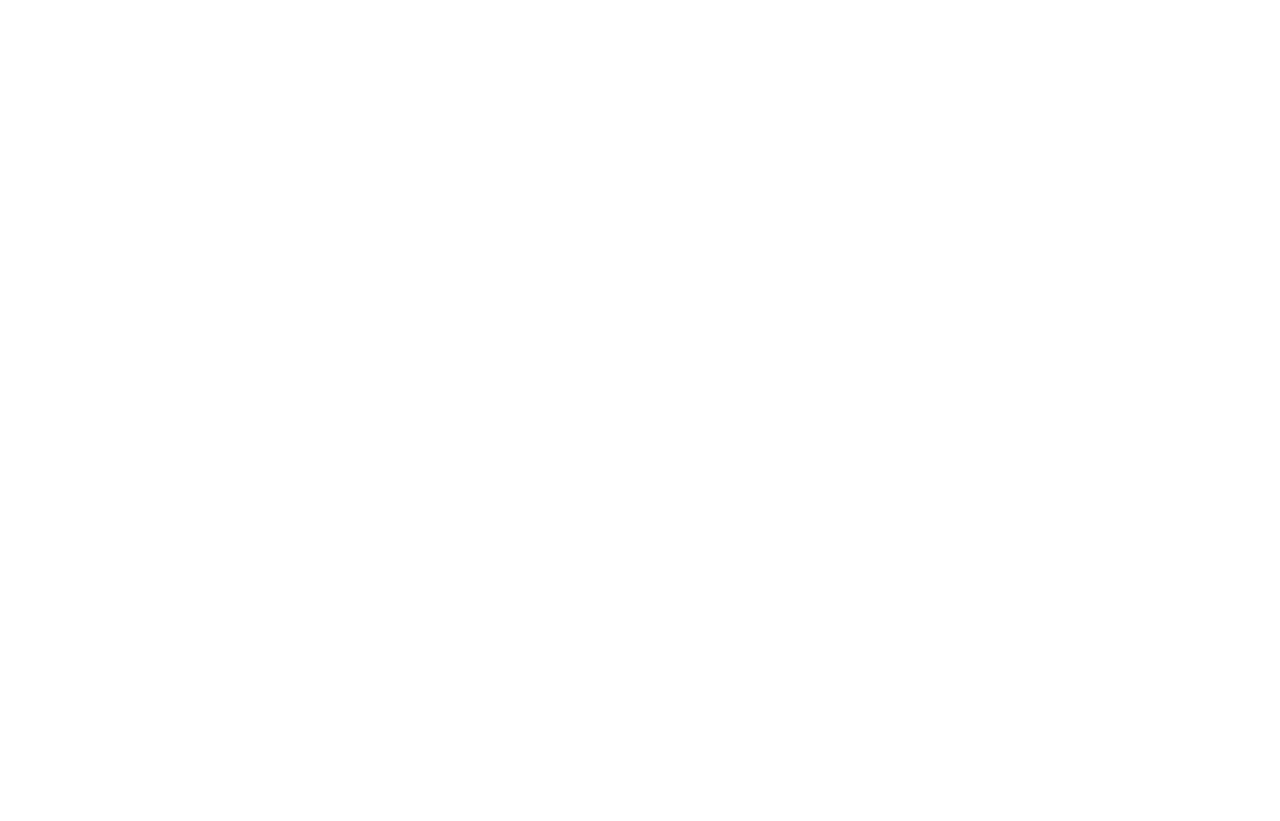
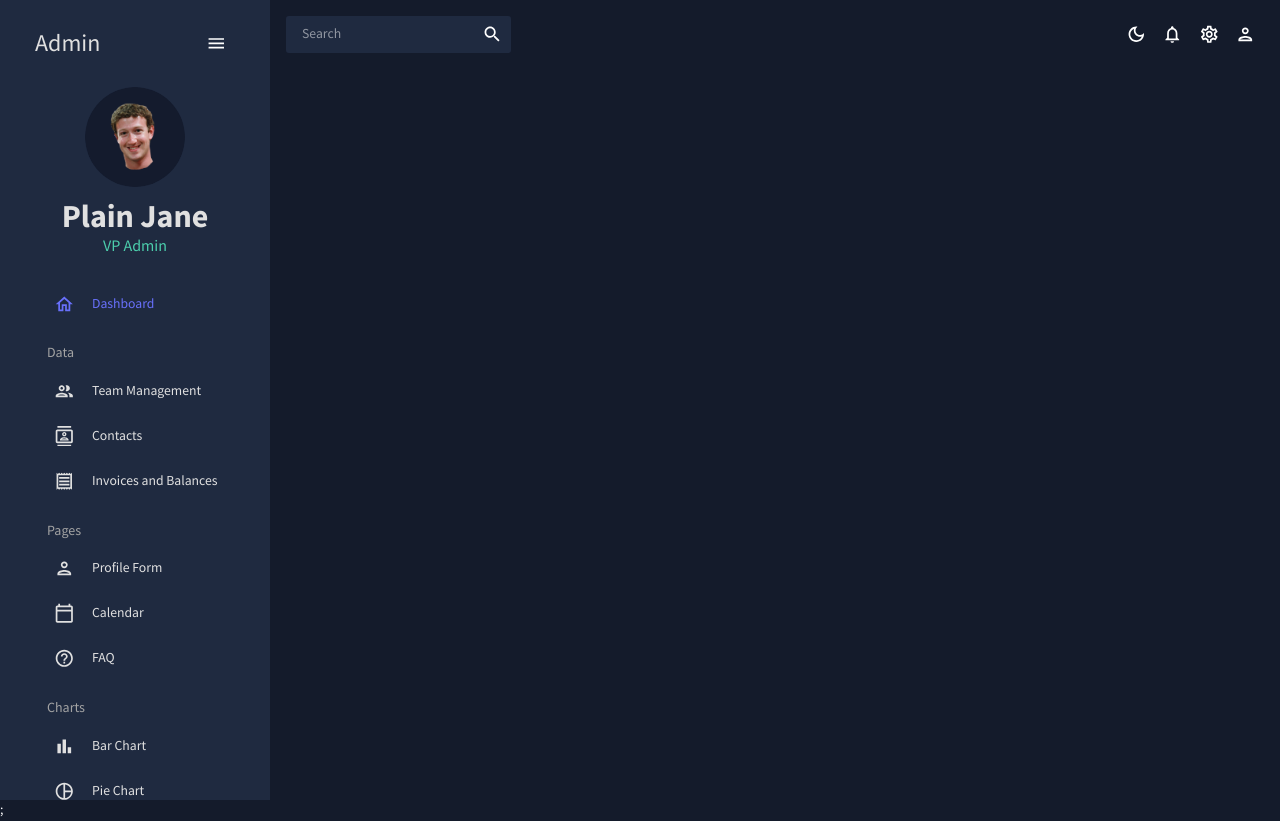
Before and after one commit to Williamskj/React-Admin-Dashboard, a React (Create React App) app: page /calendar in a window 1280 px wide. Before the commit this address had no page. Built offline with nearby package versions, Linux system fonts and the light colour scheme.

Commit message:
Fix to Sidebar and imports, along with symtax

```diff
--- a/src/scenes/global/Sidebar.jsx
+++ b/src/scenes/global/Sidebar.jsx
@@ -10,13 +10,12 @@ import ContactsOutlinedIcon from "@mui/icons-material/ContactsOutlined";
 import ReceiptOutlinedIcon from "@mui/icons-material/ReceiptOutlined";
 import PersonOutlinedIcon from "@mui/icons-material/PersonOutlined";
 import CalendarTodayOutlinedIcon from "@mui/icons-material/CalendarTodayOutlined";
-import HelpOutlinedIcon from "@mui/icons-material/HelpOutlined";
+import HelpOutlineOutlinedIcon from "@mui/icons-material/HelpOutlineOutlined";
 import BarChartOutlinedIcon from "@mui/icons-material/BarChartOutlined";
 import PieChartOutlineOutlinedIcon from "@mui/icons-material/PieChartOutlineOutlined";
 import TimelineOutlinedIcon from "@mui/icons-material/TimelineOutlined";
 import MenuOutlinedIcon from "@mui/icons-material/MenuOutlined";
 import MapOutlinedIcon from "@mui/icons-material/MapOutlined";
-import { color } from "@mui/system";
 
 const Item = ({ title, to, icon, selected, setSelected }) => {
   const theme = useTheme();
@@ -24,7 +23,7 @@ const Item = ({ title, to, icon, selected, setSelected }) => {
   return (
     <MenuItem
       active={selected === title}
-      style={{ color: colors.grey[100] }}
+      style={{color: colors.grey[100]}}
       onClick={() => setSelected(title)}
       icon={icon}
     >
@@ -52,7 +51,7 @@ const Sidebar = () => {
         "& .pro-inner-item": {
           padding: "5px 35px 5px 20px !important",
         },
-        " & .pro-inner-item:hover": {
+        "& .pro-inner-item:hover": {
           color: "#868dfb !important",
         },
         "& .pro-menu-item.active": {
@@ -87,6 +86,7 @@ const Sidebar = () => {
               </Box>
             )}
           </MenuItem>
+
           {/* User */}
           {!isCollapsed && (
             <Box mb="25px">
@@ -101,16 +101,15 @@ const Sidebar = () => {
               </Box>
               <Box textAlign="center">
                 <Typography
-                  varient="h2"
+                  variant="h2"
                   color={colors.grey[100]}
                   fontWeight="bold"
                   sx={{ m: "10px 0 0 0" }}
                 >
-                  {" "}
                   Plain Jane
                 </Typography>
-                <Typography varient="h5" color={color.greenAccent[500]}>
-                  VP Fancy admin
+                <Typography variant="h5" color={colors.greenAccent[500]}>
+                  VP Admin
                 </Typography>
               </Box>
             </Box>
@@ -129,7 +128,7 @@ const Sidebar = () => {
             <Typography
               variant="h6"
               color={colors.grey[300]}
-              sx={{ m: "15px 0 5px 20px " }}
+              sx={{ m: "15px 0 5px 20px" }}
             >
               Data
             </Typography>
@@ -154,10 +153,11 @@ const Sidebar = () => {
               selected={selected}
               setSelected={setSelected}
             />
+
             <Typography
               variant="h6"
               color={colors.grey[300]}
-              sx={{ m: "15px 0 5px 20px " }}
+              sx={{ m: "15px 0 5px 20px" }}
             >
               Pages
             </Typography>
@@ -178,14 +178,15 @@ const Sidebar = () => {
             <Item
               title="FAQ"
               to="/faq"
-              icon={<HelpOutlinedIcon />}
+              icon={<HelpOutlineOutlinedIcon />}
               selected={selected}
               setSelected={setSelected}
             />
+
             <Typography
               variant="h6"
               color={colors.grey[300]}
-              sx={{ m: "15px 0 5px 20px " }}
+              sx={{ m: "15px 0 5px 20px" }}
             >
               Charts
             </Typography>
```
